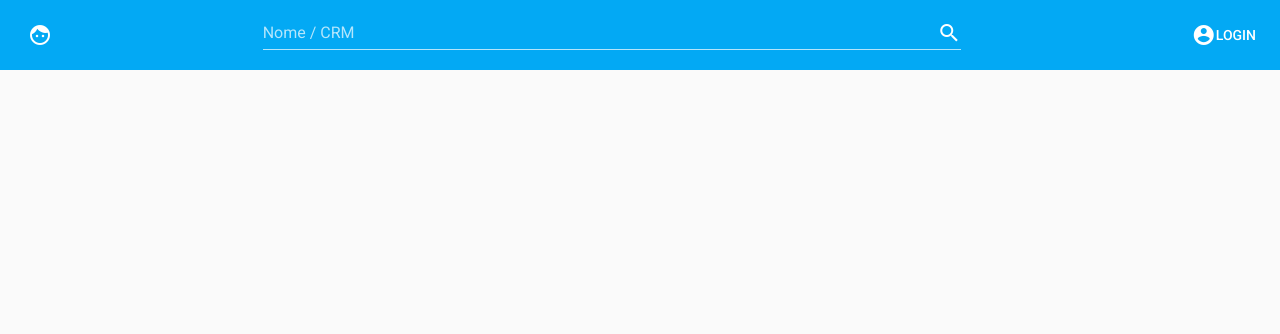
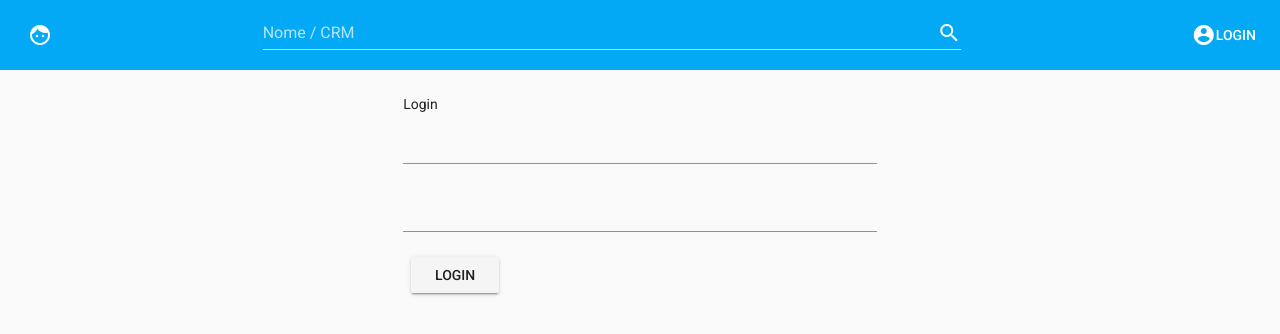
Before and after one commit to ElitonCamargo/doctor-vue, a Vue app: page /#/login in a window 1280 px wide. Shown: the top 334 px of the page. Built offline with nearby package versions, Linux system fonts and the light colour scheme; no server answers.

Commit message:
Firebase Configurado e login

```diff
--- a/package.json
+++ b/package.json
@@ -11,6 +11,7 @@
   },
   "dependencies": {
     "axios": "^0.18.0",
+    "firebase": "^5.4.0",
     "vue": "^2.5.2",
     "vue-router": "^3.0.1",
     "vuetify": "^1.1.13",
--- a/src/components/Home/Index.vue
+++ b/src/components/Home/index.vue
@@ -15,6 +15,7 @@
 </template>
 
 <script>
+import db from '@/firebase/firebaseinit.js'
 export default {
     name: "Home",
     data() {
--- /dev/null
+++ b/src/components/Login/index.vue
@@ -0,0 +1,44 @@
+<template>
+    <v-content>
+        <v-container>
+            <v-layout align-center justify-center>
+                <v-flex md5>
+                    Login
+                    <v-form>
+                        <v-text-field v-model="email">
+
+                        </v-text-field>
+                        <v-text-field v-model="password">
+
+                        </v-text-field>
+                    </v-form>
+                    <v-btn @click.stop="loginUser()"> Login </v-btn>
+                </v-flex>
+            </v-layout>
+        </v-container>
+    </v-content>
+</template>
+
+<script>
+import firebase from 'firebase'
+export default {
+    mame: 'login',
+    data(){
+        return{
+            email: '',
+            password: ''
+        }
+    },
+    methods: {
+        async loginUser(){
+            try {
+                const User = await firebase.auth().signInWithEmailAndPassword(this.email, this.password)
+                alert(`Logged in ${User.email}`)
+                this.$router.push('/')
+            } catch (error) {
+                alert(error.message)
+            }
+        }
+    }
+}
+</script>
--- a/src/router/index.js
+++ b/src/router/index.js
@@ -1,7 +1,7 @@
 import Vue from 'vue'
 import Router from 'vue-router'
-import Home from '@/components/Home/Index'
-
+import Home from '@/components/Home'
+import Login from '@/components/Login'
 Vue.use(Router)
 
 export default new Router({
@@ -10,6 +10,11 @@ export default new Router({
       path: '/',
       name: 'Home',
       component: Home
+    },
+    {
+      path: '/login',
+      name: 'Login',
+      component: Login
     }
   ]
 })
```
Also changed, not shown: src/components/Register/index.js (added), 2 other files (tests, documents, lock files or other folders).
